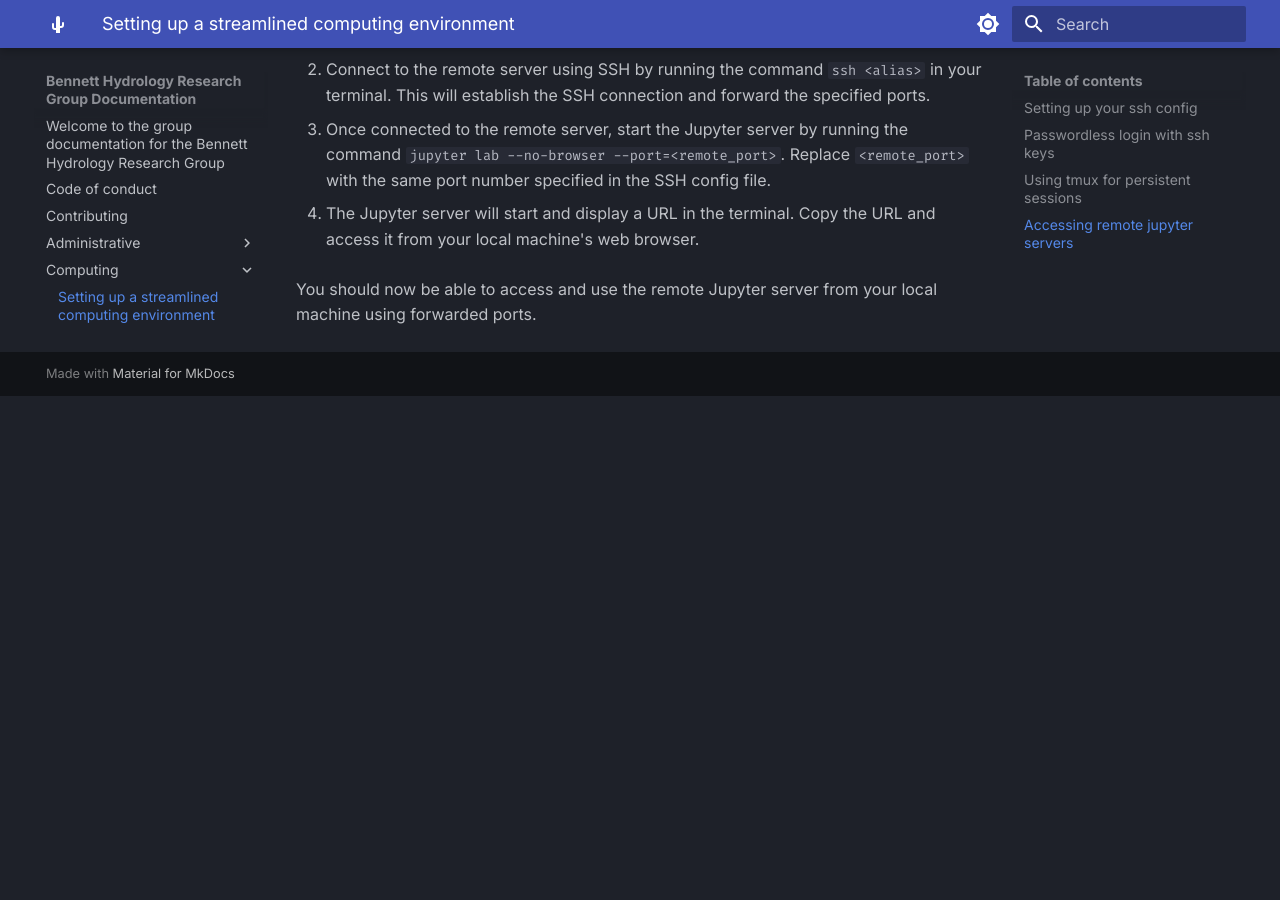
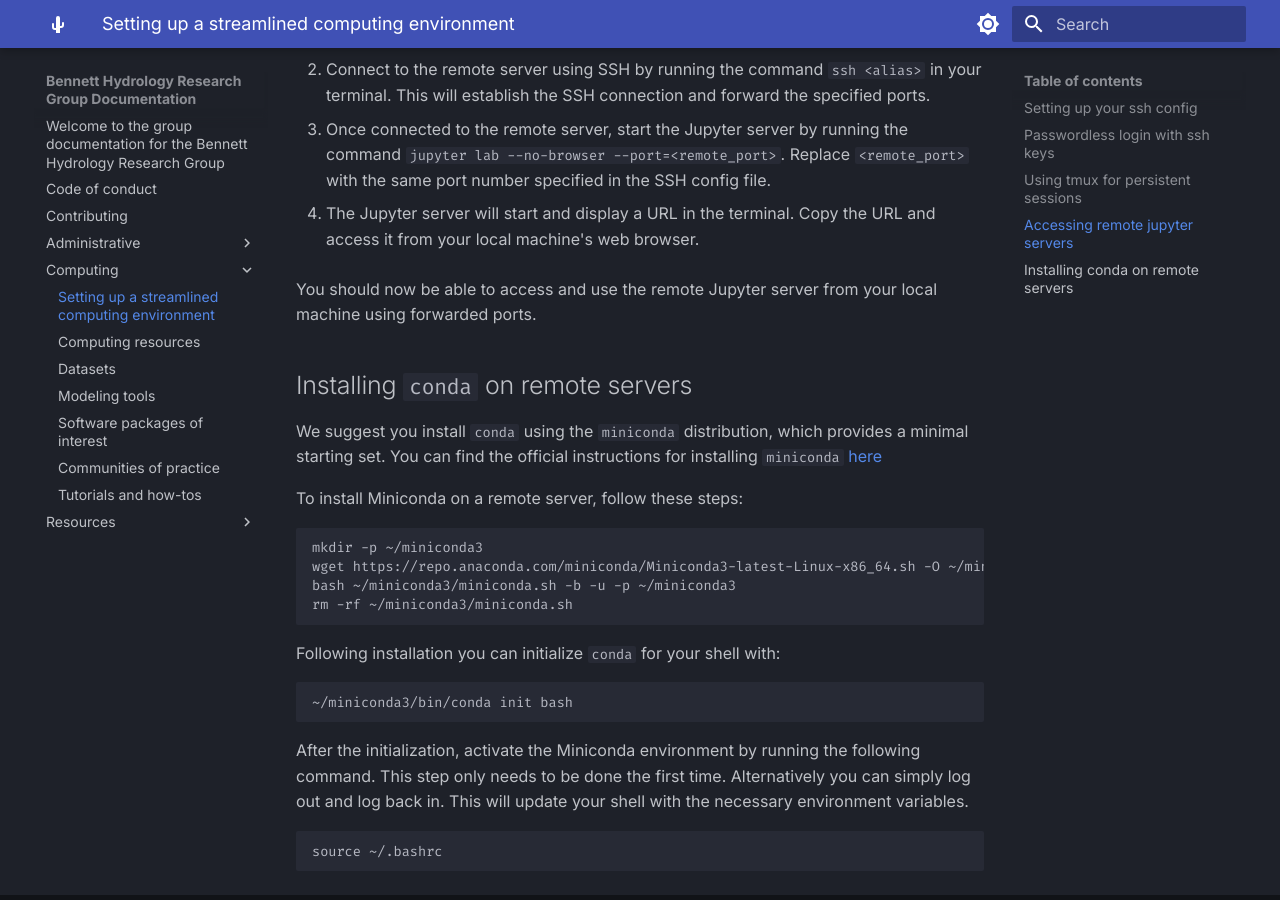
Before and after one commit to BennettHydroLab/group_docs, an MkDocs documentation site: the page built from docs/computing/1_computing_environments.md, in a window 1280 px wide and 900 px high, scrolled down 3381 px. Built offline with MkDocs 1.6.1 and Material for MkDocs 9.7.7, drawn with Linux system fonts in a browser that asks for light colours; before the commit the page ends 3777 px from its top, so only the background shows below that.

Commit message:
Add some snippets and miniconda install

````diff
--- a/docs/computing/1_computing_environments.md
+++ b/docs/computing/1_computing_environments.md
@@ -98,3 +98,29 @@
 5. The Jupyter server will start and display a URL in the terminal. Copy the URL and access it from your local machine's web browser.
 
 You should now be able to access and use the remote Jupyter server from your local machine using forwarded ports.
+
+
+## Installing `conda` on remote servers
+
+We suggest you install `conda` using the `miniconda` distribution, which provides a minimal starting set. You can find the official instructions for installing `miniconda` [here](https://docs.anaconda.com/miniconda/)
+
+To install Miniconda on a remote server, follow these steps:
+
+```
+mkdir -p ~/miniconda3
+wget https://repo.anaconda.com/miniconda/Miniconda3-latest-Linux-x86_64.sh -O ~/miniconda3/miniconda.sh
+bash ~/miniconda3/miniconda.sh -b -u -p ~/miniconda3
+rm -rf ~/miniconda3/miniconda.sh
+```
+
+Following installation you can initialize `conda` for your shell with:
+
+```
+~/miniconda3/bin/conda init bash
+```
+
+After the initialization, activate the Miniconda environment by running the following command. This step only needs to be done the first time. Alternatively you can simply log out and log back in. This will update your shell with the necessary environment variables.
+
+```
+source ~/.bashrc
+```
````
Also changed, not shown: docs/computing/7_howto.md (+5 -0 lines).
